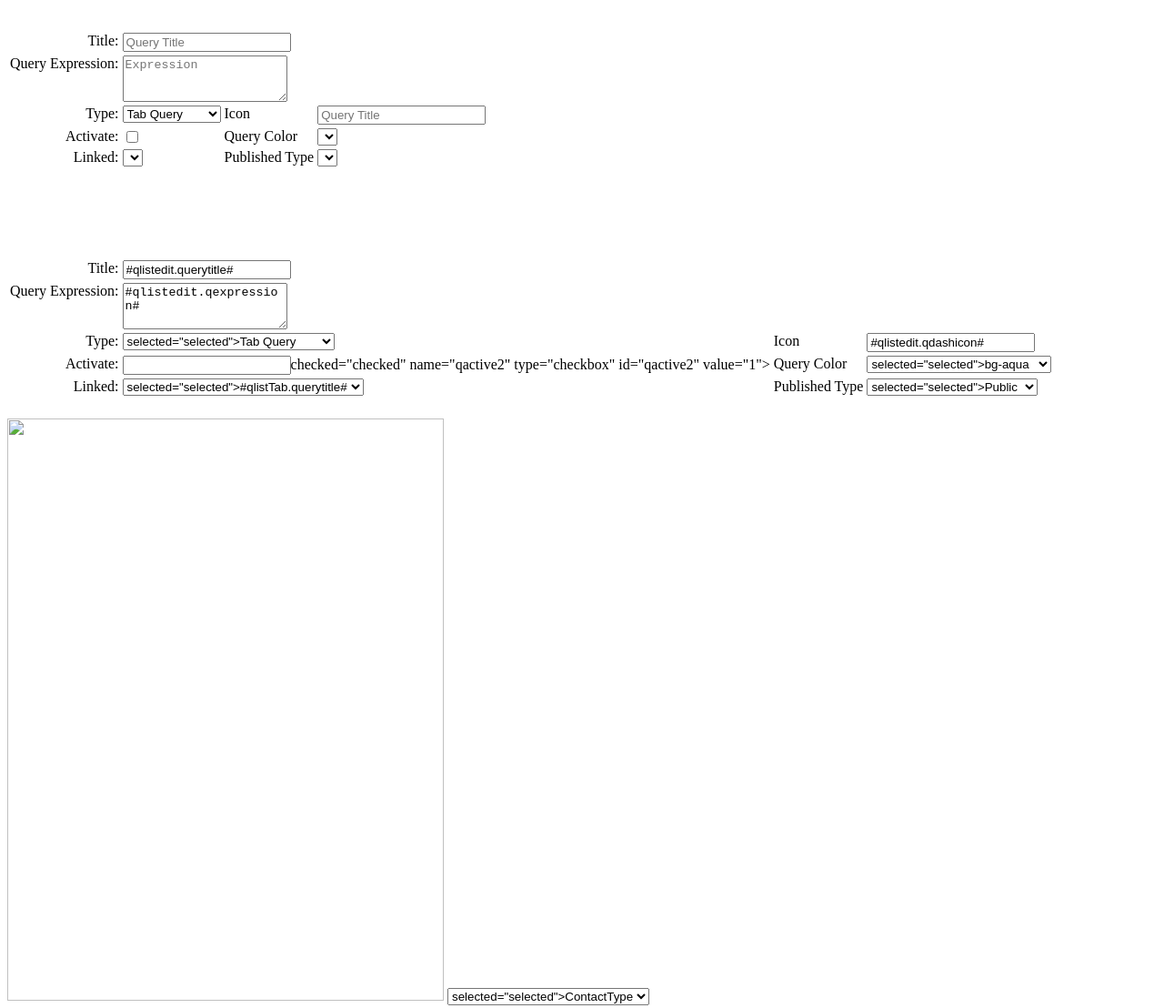
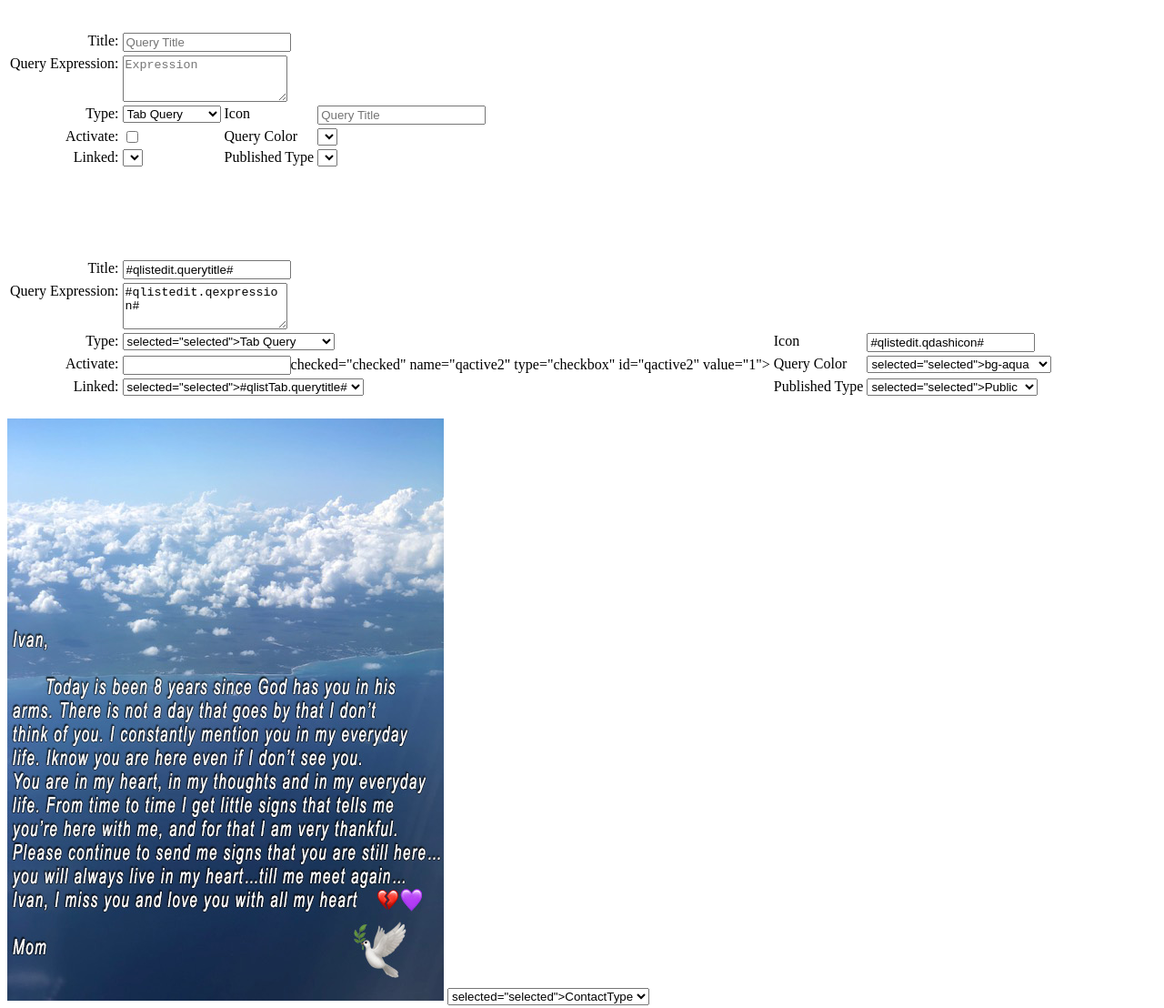
Before and after one commit to kmagny/cv, a plain HTML site: page index.html in a window 1280 px wide. Shown: the whole page at 91% size. Drawn offline with Linux system fonts and the light colour scheme; the site is published under a folder, as on GitHub Pages, so addresses that start at the root find nothing.

Commit message:
Add files via upload

```diff
--- a/index.html
+++ b/index.html
@@ -137,7 +137,7 @@
 
 	                  </tbody>
 					</table>
-<img src="/images/ivan2019.jpg" width="480" height="640" alt=""/>
+<img src="ivan2019.jpg" width="480" height="640" alt=""/>
 
 
 
```
